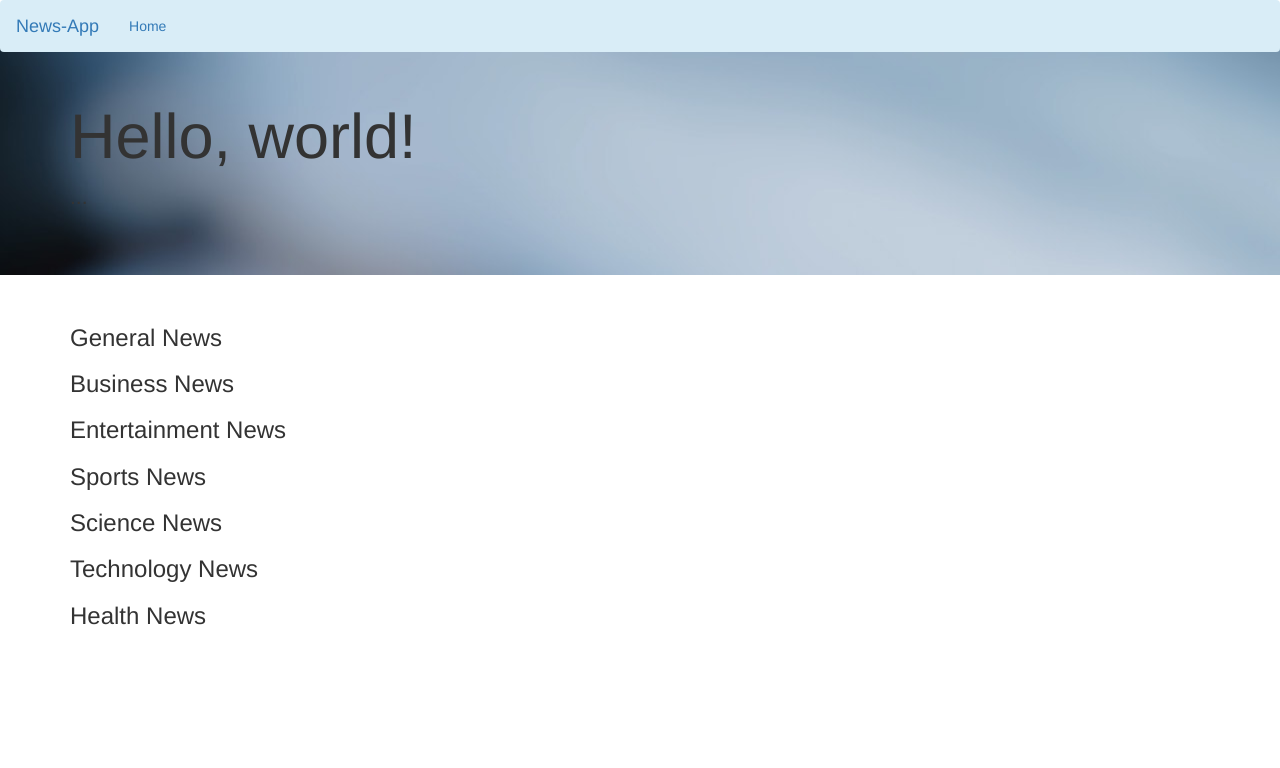
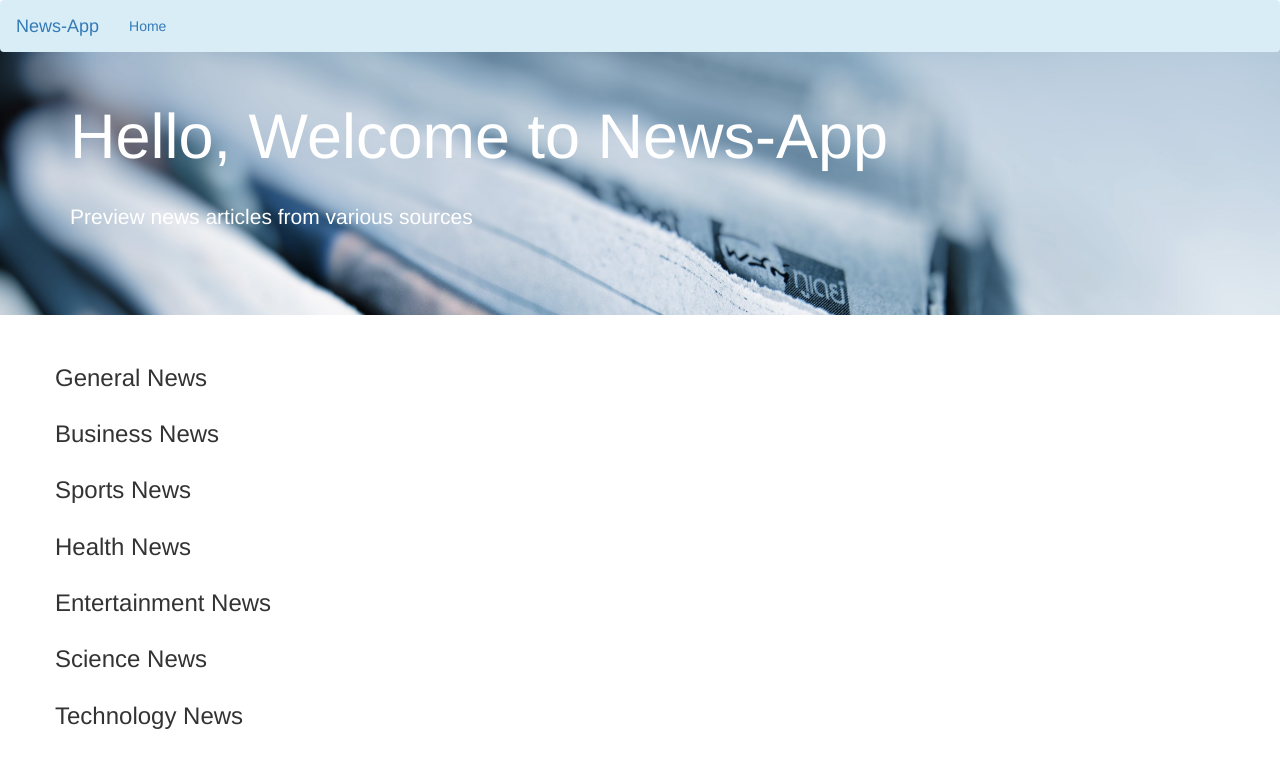
Before and after one commit to tharcissie/News-App, a Python web app: template app/templates/index.html in a window 1280 px wide. Shown: the top 768 px of the page. Run offline with Jinja, Linux system fonts and the light colour scheme; the template is opened without the code that fills it, so the values that code supplies are empty; some libraries are stand-ins or nearby versions.

Commit message:
homepage done

```diff
--- a/app/templates/index.html
+++ b/app/templates/index.html
@@ -4,51 +4,42 @@
 
 
 {% block content %}
-<div class="jumbotron" style="margin-top: -1cm; background-image: url(../static/image/a.jpg);">
-    <div class="container">
-    <h1>Hello, world!</h1>
-    <p>...</p>
+<div class="jumbotron" style="margin-top: -1cm; background-image: url(../static/image/a.jpg);background-size: cover;">
+    <div class="container p-5">
+        <h1 style="color: white;text-shadow: 1px solid gray;">Hello, Welcome to News-App</h1><br>
+        <p style="color: white;text-shadow: 1px solid gray;">Preview news articles from various sources</p><br>
     </div>
 </div>
 <div class="container">
-    <div>
-        <div>
+
+    <div class="card row m-1">
         <h3>General News</h3>
-            <!--general news section-->
         {{macro.displayNewsList(general)}}
     </div>
-        <div>
+    <div class="card row m-1">
         <h3>Business News</h3>
-            <!-- Business news sources -->
         {{macro.displayNewsList(business)}}
     </div>
-        <div>
+    <div class="card row m-1">
+        <h3>Sports News</h3>
+        {{ macro.displayNewsList(sports) }}
+    </div>
+    <div class="card row m-1">
+        <h3>Health News</h3>
+        {{ macro.displayNewsList(health) }}
+    </div>
+    <div class="card row m-1">
         <h3>Entertainment News</h3>
-            <!-- Entertainment news sources -->
         {{ macro.displayNewsList(entertainment) }}
     </div>
-        <div>
-            <h3>Sports News</h3>
-            <!-- Sports news sources-->
-            {{ macro.displayNewsList(sports) }}
-        </div>
-        <div>
+    <div class="card row m-1">
         <h3>Science News</h3>
-            <!--Science news sources-->
         {{macro.displayNewsList(science)}}
     </div>
-        <div>
+    <div class="card row m-1">
         <h3>Technology News</h3>
-            <!-- Technology news sources -->
         {{ macro.displayNewsList(technology) }}
-        </div>
-        <di>
-            <h3>Health News</h3>
-            <!-- Health news sources -->
-            {{ macro.displayNewsList(health) }}
     </div>
 </div>
 
-
-
 {% endblock %}
--- a/app/templates/macros.html
+++ b/app/templates/macros.html
@@ -1,6 +1,6 @@
 {% macro displayNewsList(news_list) %}
 {% for news in news_list %}
-<div class=" card col-md-3 m-1">
+<div class=" card col-md-3 pt-2">
     <a href="/news/{{news.id}}">{{news.name}}</a>
 </div>
 {% endfor %}
```
Also changed, not shown: app/templates/news.html (+1 -6 lines), 1 other file. Lines whose indentation alone changed are shown as unchanged.
